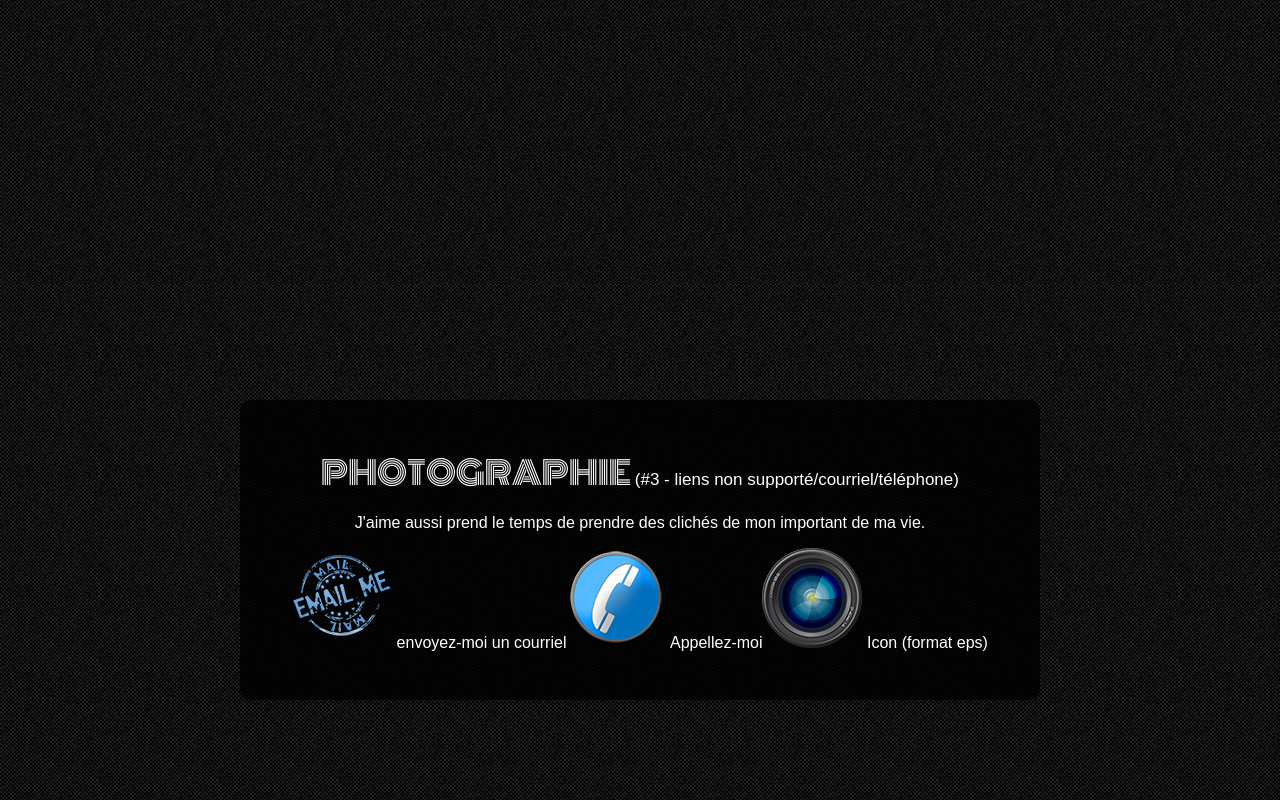
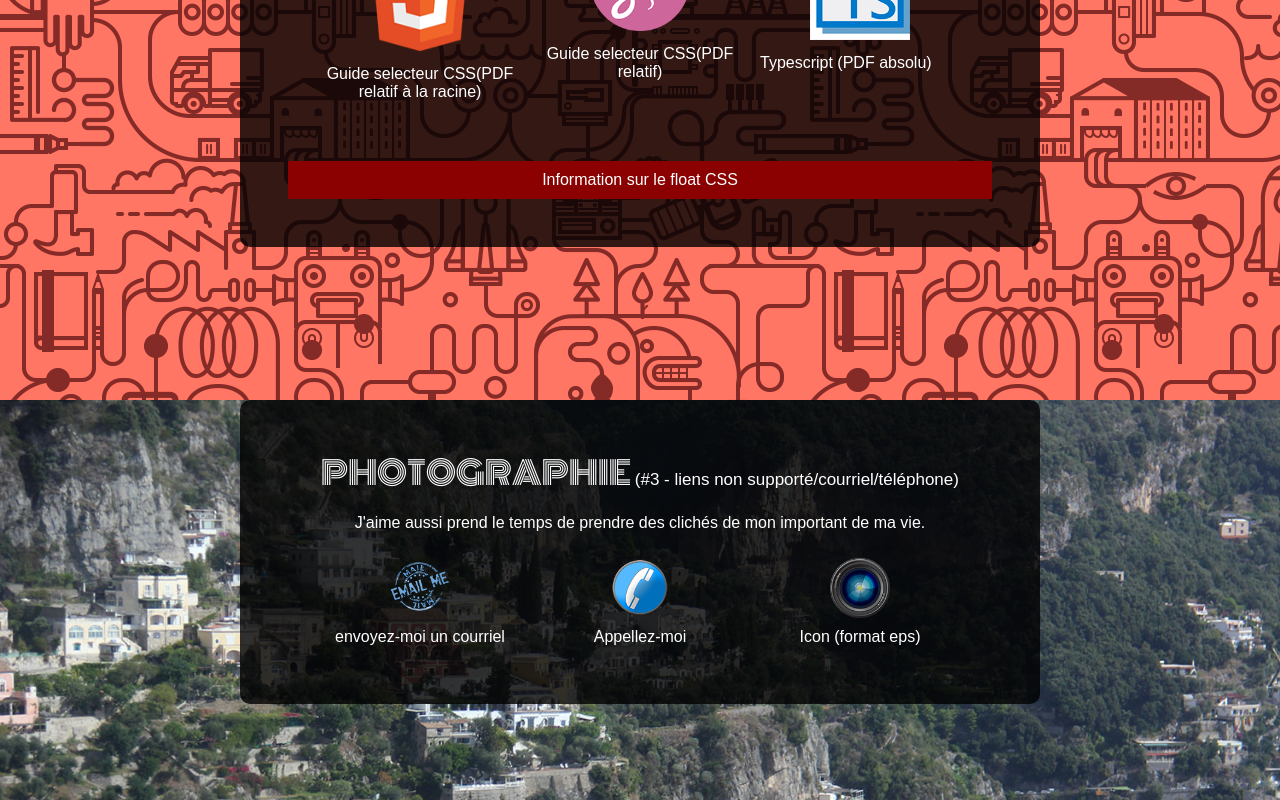
Before and after one commit to Julien-Hashchak/Hashchak_Julien_S11_Liens, a plain HTML site: page sem11-etudiant/index.html in a window 1280 px wide. Shown: the part 2000-2800 px from the top of the page. Drawn offline with Linux system fonts and the light colour scheme; a web font is replaced by a local one.

Commit message:
agddrvgv

```diff
--- a/sem11-etudiant/css/styles.css
+++ b/sem11-etudiant/css/styles.css
@@ -86,13 +86,6 @@ h2{
     text-transform: uppercase;
 }
 
-
-/*---------------------------------------
-                Section sports
- ---------------------------------------*/
-
-/* INSÉREZ VOTRE CSS POUR CETTE SECTION ICI */
-
 .boite{
     width: 800px;
     padding: 48px;
@@ -104,19 +97,42 @@ h2{
     align-items: center;
 }
 
+/*---------------------------------------
+                Section sports
+ ---------------------------------------*/
+
+/* INSÉREZ VOTRE CSS POUR CETTE SECTION ICI */
+
+section.sports{
+    background-image: url(../images/fond/bicycles.png);
+    display: flex;
+    justify-content: center;
+    align-items: center;
+}
+
+
 h2 span{
     font: 1.7rem Oranienbaum, sans-serif;
     text-transform: lowercase;
 }
 
-div.images{
+.images{
     display: flex;
     justify-content: center;
-    align-items: flex-start;
+    align-items: center;
+
+    gap: 20px;
 }
 
-div.images a{
+.images a{
+    width: 200px;
+    margin: 10px 0 10px 0;
+    text-align: center;
+}
 
+.images img{
+    width: 100%;
+    margin-bottom: 10px;
 }
 
 /*---------------------------------------
@@ -126,10 +142,28 @@ div.images a{
 /* INSÉREZ VOTRE CSS POUR CETTE SECTION ICI */
 
 
+section.web{
+    background-image: url(../images/fond/science.png);
+    display: flex;
+    justify-content: center;
+    align-items: center;
+}
 
+.web img{
+    width: 50%;
+}
 
+.web .images span{
+    display: flex;
+}
 
-
+.lien_float{
+    margin-top: 50px;
+    background-color: darkred;
+    padding: 10px;
+    width: 100%;
+    text-align: center;
+}
 
 /*---------------------------------------
              Section photographie
@@ -137,7 +171,33 @@ div.images a{
 
 /* INSÉREZ VOTRE CSS POUR CETTE SECTION ICI */
 
+.photos{
+    background-image: url(../images/fond/fond.jpg);
+    background-size: cover;
+    background-repeat: no-repeat;
+}
 
+.photos .boite{
+    display: flex;
+    justify-content: center;
+    align-items: center;
+}
+
+.photos img{
+    width: 30%;
+}
+
+.photos a{
+    display: flex;
+    justify-content: center;
+    align-items: center;
+    flex-direction: column;
+}
+
+.photos .images{
+    display: grid;
+    grid-template-columns: 1fr 1fr 1fr;
+}
 
 /*---------------------------------------
     Icône retour
```
